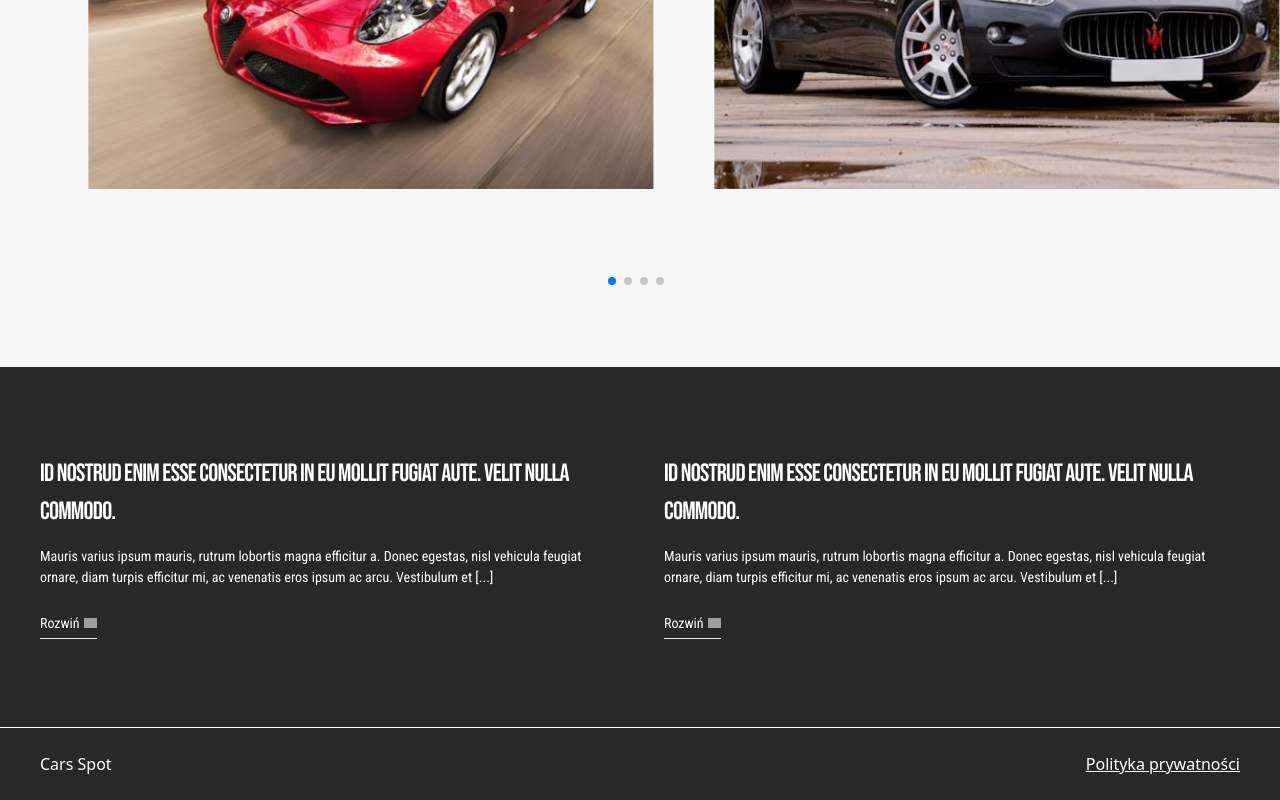
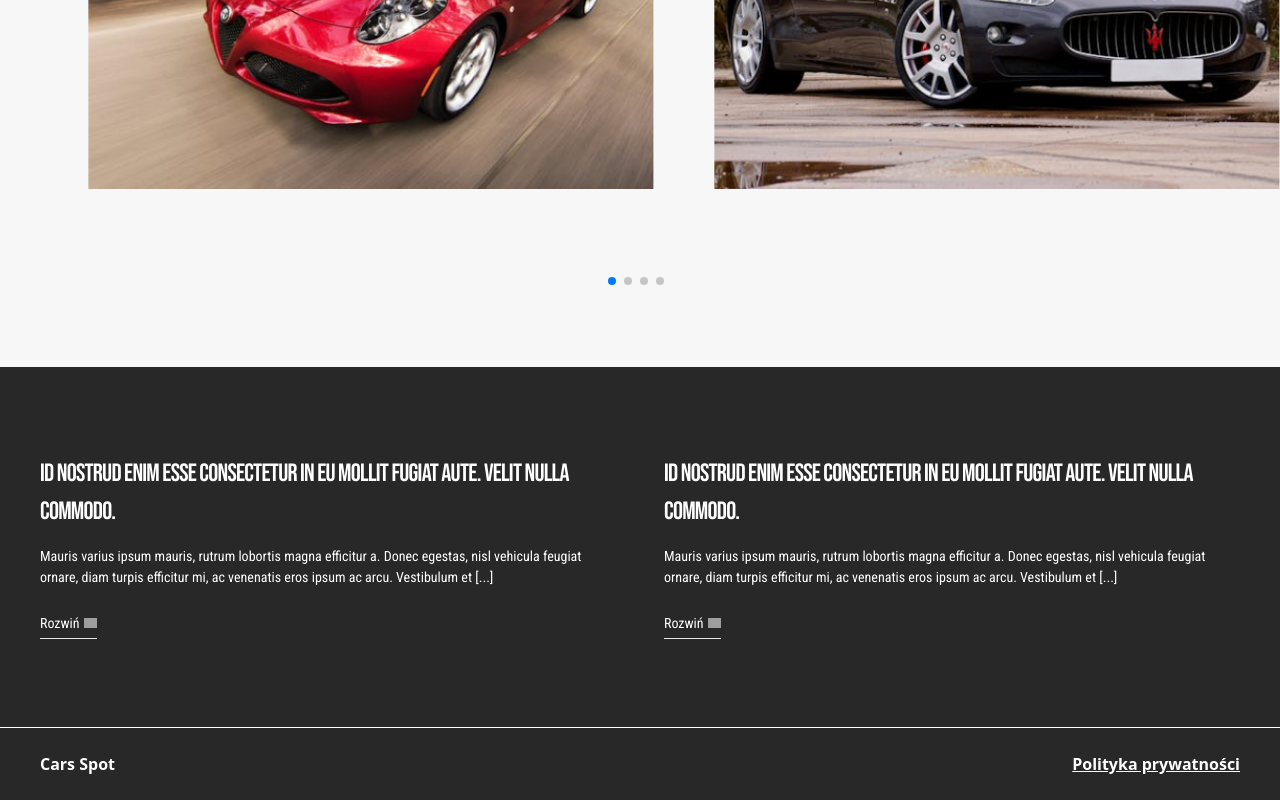
Before and after one commit to Satorki/proj-adsitePro-CarsSpot, a Next.js app: page / in a window 1280 px wide. Shown: the part 1375-2175 px from the top of the page. Built offline with nearby package versions, Linux system fonts and the light colour scheme; grey boxes are pictures that could not be loaded.

Commit message:
Improved readme file

```diff
--- a/app/page.tsx
+++ b/app/page.tsx
@@ -1,7 +1,6 @@
 import Gallery from "@/containers/home-page/Gallery";
 import Hero from "@/containers/home-page/Hero";
 import Seo from "@/containers/home-page/Seo";
-import Image from "next/image";
 
 export default function Home() {
   return (
--- a/components/atoms/CallButton.tsx
+++ b/components/atoms/CallButton.tsx
@@ -22,7 +22,7 @@ const Button: React.FC<ButtonProps> = ({
       <button
         style={{ backgroundColor, color: textColor }}
         className={`${borderStyle} hover:shadow-[0_0_1px_2px_var(--mainBlue)] active:shadow-[0_0_0_1px_2px_var(--mainBlue)] w-[158px] h-[47px] flex justify-center  rounded-[var(--buttons-radius)]
-      px-[var(--buttons-padding-lr)]  py-[var(--buttons-padding-tb)] transition-all duration-300 ease-in-out`}
+      px-[var(--buttons-padding-lr)]  py-[var(--buttons-padding-tb)] transition-all duration-300 ease-in-out `}
       >
         <span className="font-robotoFlex font-normal md:text-[14px]  text-[15px] leading-[22.5px] tracking-[-0.02em]">
           {content}
--- a/components/molecules/GallleryHeader.tsx
+++ b/components/molecules/GallleryHeader.tsx
@@ -20,13 +20,13 @@ const GalleryHeader = () => {
         </div>
         <div className="flex gap-12">
           <Link
-            href={"/"}
+            href={"/#"}
             className="font-robotoFlex font-semibold text-[15px] leading-[22.5px] tracking-[-0.02em] text-[var(--mainBlue)] border-b border-b-[var(--mainBlue)]"
           >
             Samochody osobowe
           </Link>
           <Link
-            href={"/"}
+            href={"/#"}
             className="hover:border-b hover:border-b-[var(--mainBlue)] hover:text-[var(--mainBlue)] font-robotoFlex text-[15px] leading-[22.5px] tracking-[-0.02em]"
           >
             Samochody dostawcze
--- a/components/molecules/SeoElement.tsx
+++ b/components/molecules/SeoElement.tsx
@@ -9,7 +9,7 @@ interface SeoElementProps {
 
 const SeoElement = ({ title, description, expand }: SeoElementProps) => {
   return (
-    <div className="flex flex-col items-start gap-4">
+    <div className="flex flex-col  items-start gap-4">
       <h3 className="uppercase font-bebasNeue text-[25px] leading-[37.5px] tracking-[-0.03em] text-white">
         {title}
       </h3>
--- a/components/organisms/Footer.tsx
+++ b/components/organisms/Footer.tsx
@@ -4,7 +4,7 @@ import React from "react";
 const Footer = () => {
   return (
     <div className="bg-[var(--mainBlack)] text-white py-6 border-t  border-t-white">
-      <div className="mx-5 sm:max-w-[600px] md:max-w-[700px] lg:max-w-[960px] xl:max-w-[var(--container-width)] flex sm:mx-auto  justify-between">
+      <div className="mx-5 sm:max-w-[600px] md:max-w-[700px] lg:max-w-[960px] xl:max-w-[var(--container-width)] flex sm:mx-auto  justify-between font-bold">
         <Link href="/#" className="hover:opacity-50">
           Cars Spot
         </Link>
--- a/containers/home-page/Hero.tsx
+++ b/containers/home-page/Hero.tsx
@@ -1,7 +1,7 @@
 "use client";
 import HeroText from "@/components/molecules/HeroText";
 import Image from "next/image";
-import React from "react";
+import React, { useState, useEffect } from "react";
 import PatterImage from "../../public/images/hero-pattern.png";
 import HeroGroup from "../../public/images/hero-group.png";
 import { motion, useScroll, useTransform } from "framer-motion";
@@ -9,7 +9,7 @@ import { motion, useScroll, useTransform } from "framer-motion";
 const Hero = () => {
   const { scrollY } = useScroll();
   const parallaxEffect = useTransform(scrollY, [0, 500], [0, -100]);
-  const carHide = useTransform(scrollY, [2000, 0], [150, 0]);
+  const carHide = useTransform(scrollY, [500, 0], [150, 0]);
 
   return (
     <div>
--- a/containers/home-page/Seo.tsx
+++ b/containers/home-page/Seo.tsx
@@ -4,7 +4,7 @@ import React from "react";
 const Seo = () => {
   return (
     <SeoBackground>
-      <div className="mx-5 flex sm:max-w-[600px] md:max-w-[700px] lg:max-w-[960px] xl:max-w-[var(--container-width)] sm:mx-auto  gap-12">
+      <div className="mx-5 flex sm:max-w-[600px] md:max-w-[700px] lg:max-w-[960px] xl:max-w-[var(--container-width)] sm:mx-auto gap-12">
         <SeoElement
           title="Id nostrud enim esse consectetur in eu mollit fugiat aute. Velit nulla commodo."
           description="Mauris varius ipsum mauris, rutrum lobortis magna efficitur a. Donec egestas, nisl vehicula feugiat ornare, diam turpis efficitur mi, ac venenatis eros ipsum ac arcu. Vestibulum et  [...]"
```
Also changed, not shown: 1 other file (tests, documents, lock files or other folders).
